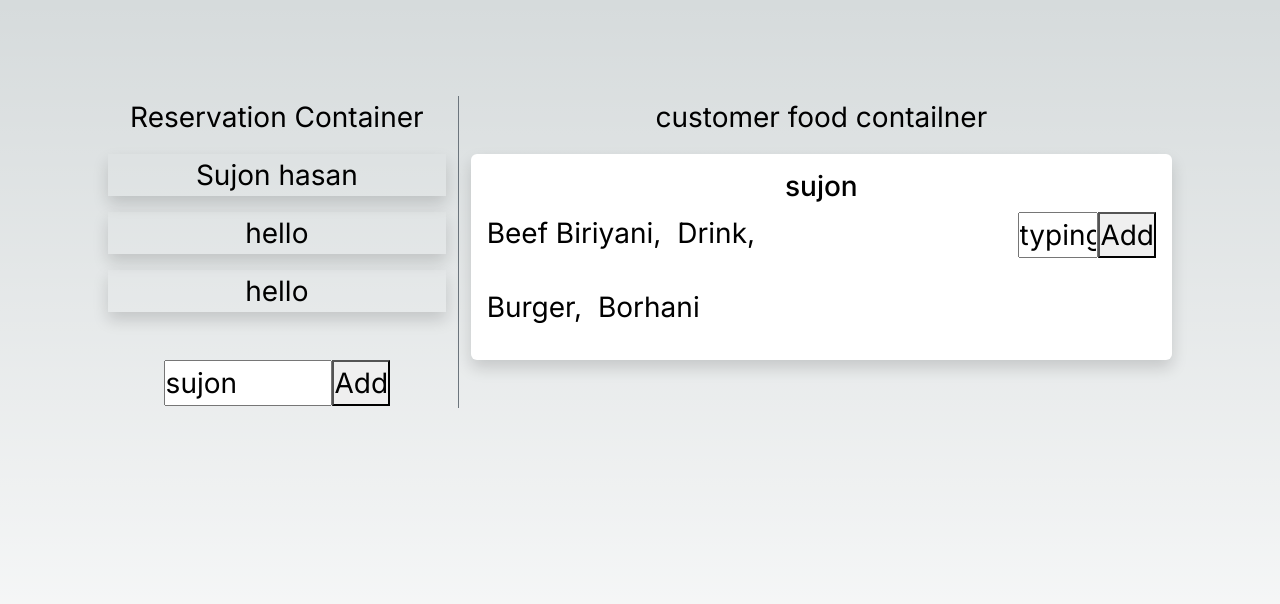
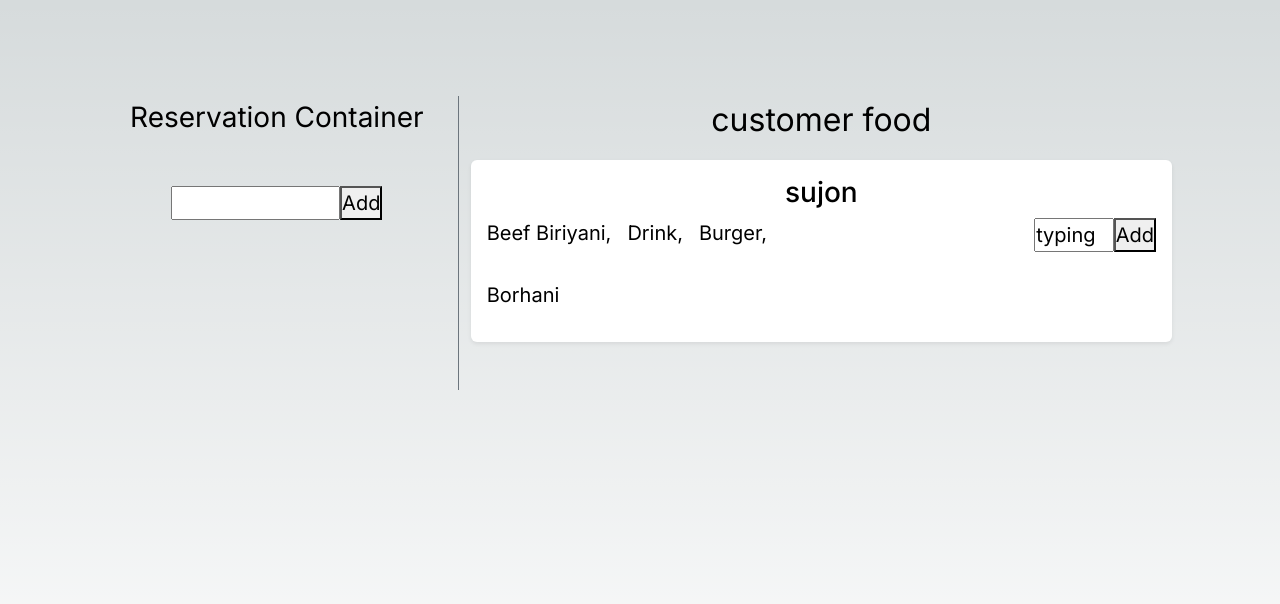
Before and after one commit to SujonHasan/restaurant, a Next.js app: page / in a window 1280 px wide. Shown: the top 604 px of the page. Built offline with nearby package versions, Linux system fonts and the light colour scheme.

Commit message:
Reservation Slice and add, remove code added

```diff
--- /dev/null
+++ b/app/GlobalRedux/features/reservationSlice.ts
@@ -0,0 +1,26 @@
+import { createSlice, PayloadAction } from "@reduxjs/toolkit";
+
+interface initialStateType {
+    value: string[],
+}
+
+const initialState:initialStateType = {
+    value: []
+}
+
+export const reservationSlice = createSlice({
+    name: "reservations",
+    initialState,
+    reducers: {
+        addReservation: (state, action: PayloadAction<string>)=>{
+            state.value.push(action.payload)
+        },
+        removeReservation: (state, action: PayloadAction<number>) =>{
+            state.value.splice(action.payload, 1)
+        }
+    }
+})
+
+export const {addReservation, removeReservation} = reservationSlice.actions;
+
+export default reservationSlice.reducer;
--- a/app/GlobalRedux/store.ts
+++ b/app/GlobalRedux/store.ts
@@ -1,10 +1,13 @@
 'use client';
 
 import { configureStore } from "@reduxjs/toolkit";
+import reservationReducer from "./features/reservationSlice";
 
 export const store = configureStore({
 
-    reducer: {}
+    reducer: {
+        reservations: reservationReducer,
+    }
 })
 
 export type RootState = ReturnType<typeof store.getState>
--- /dev/null
+++ b/app/components/ReservationCard.tsx
@@ -0,0 +1,20 @@
+import React from 'react'
+import { useDispatch } from 'react-redux'
+import { removeReservation } from '../GlobalRedux/features/reservationSlice';
+
+interface ReservationCardTypes{
+    name: string,
+    index: number,
+}
+
+function ReservationCard({name, index}:ReservationCardTypes) {
+
+    const Dispatch = useDispatch();
+  return (
+    <p onClick={()=>{
+        Dispatch(removeReservation(index))
+    }} className='shadow-sm'>{name}</p>
+  )
+}
+
+export default ReservationCard
--- a/app/page.tsx
+++ b/app/page.tsx
@@ -1,7 +1,23 @@
-import Image from 'next/image'
+'use client';
 import styles from './page.module.css'
+import { useDispatch, useSelector } from 'react-redux'
+import { RootState } from './GlobalRedux/store'
+import ReservationCard from './components/ReservationCard';
+import { useState } from 'react';
+import { addReservation } from './GlobalRedux/features/reservationSlice';
 
 export default function Home() {
+
+  const [reservationNameInput, setReservationNameInput] = useState("");
+  const reservations = useSelector((state: RootState) => state.reservations.value);
+  const Dispatch = useDispatch();
+
+  const handleInput = () =>{
+
+    if(!reservationNameInput) return;
+    Dispatch(addReservation(reservationNameInput));
+    setReservationNameInput("");
+  }
   return (
     <main className={styles.main}>
 
@@ -10,23 +26,25 @@ export default function Home() {
           <div className='col-4 fs-3 border-end border-secondary'>
             <div>
               <p className=''>Reservation Container</p>
-              <div className=''>
-                <p className='shadow'>Sujon hasan</p>
-                <p className='shadow'>hello</p>
-                <p className='shadow'>hello</p>
+              <div className='fs-5'>
+                {reservations.map((name, index) => {
+                    return <ReservationCard name={name} index={index} />
+                })
+                }
               </div>
             </div>
-            <div className="mt-5">
+            <div className="mt-5 fs-5">
               <input
                 className='w-50'
-                value="sujon"
+                value={reservationNameInput}
+                onChange={(e) => setReservationNameInput(e.target.value)}
               />
-              <button>Add</button>
+              <button onClick={handleInput} >Add</button>
             </div>
           </div>
-          <div className='col-8 fs-3 '>
-            <p>customer food contailner</p>
-            <div className='shadow p-3 mb-5 bg-white rounded'>
+          <div className='col-8 fs-5 '>
+            <p className='fs-2'>customer food</p>
+            <div className='shadow-sm p-3 mb-5 bg-white rounded'>
               <h3>sujon</h3>
               <div className='d-flex justify-content-between'>
                 <div className='d-flex flex-wrap gap-3'>
```
Also changed, not shown: app/components/CustomerCard.tsx (added, +9 -0 lines).
